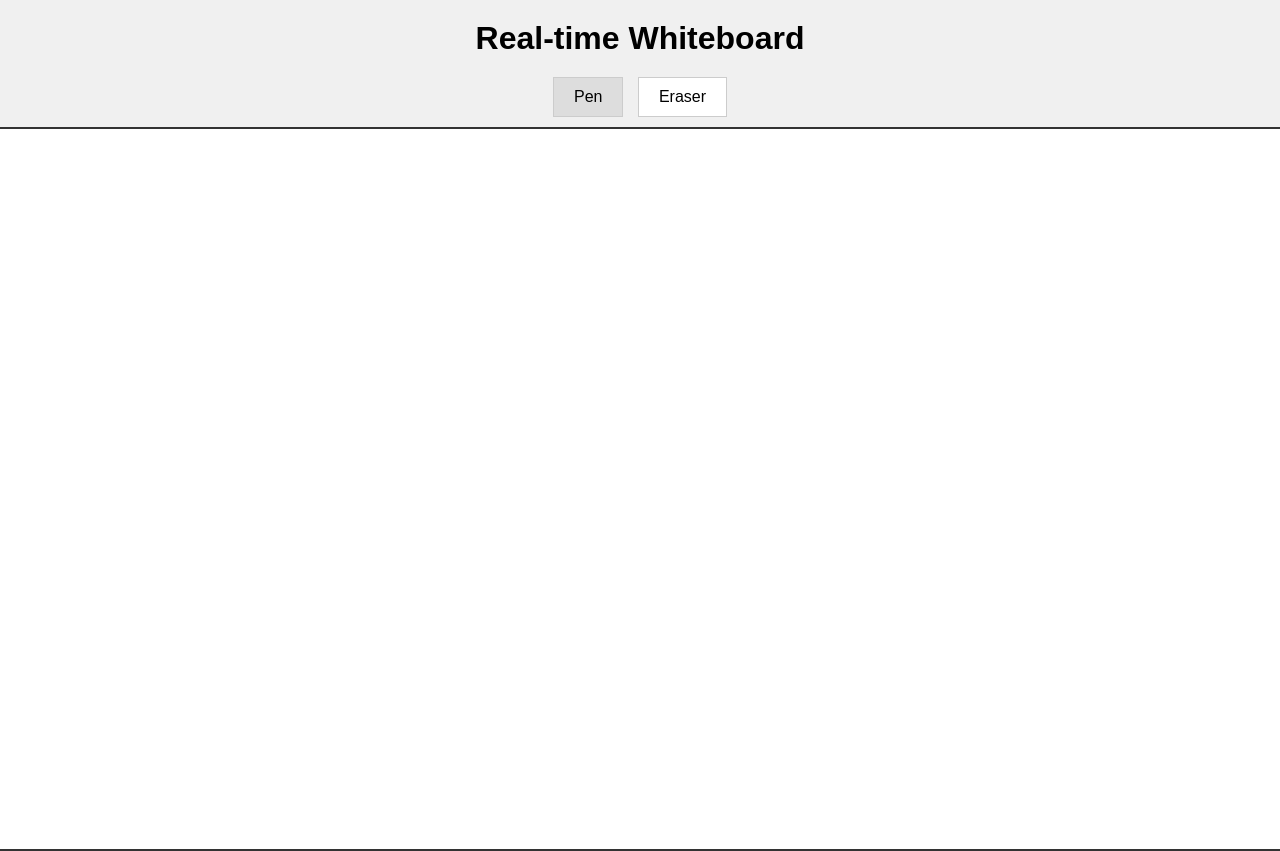
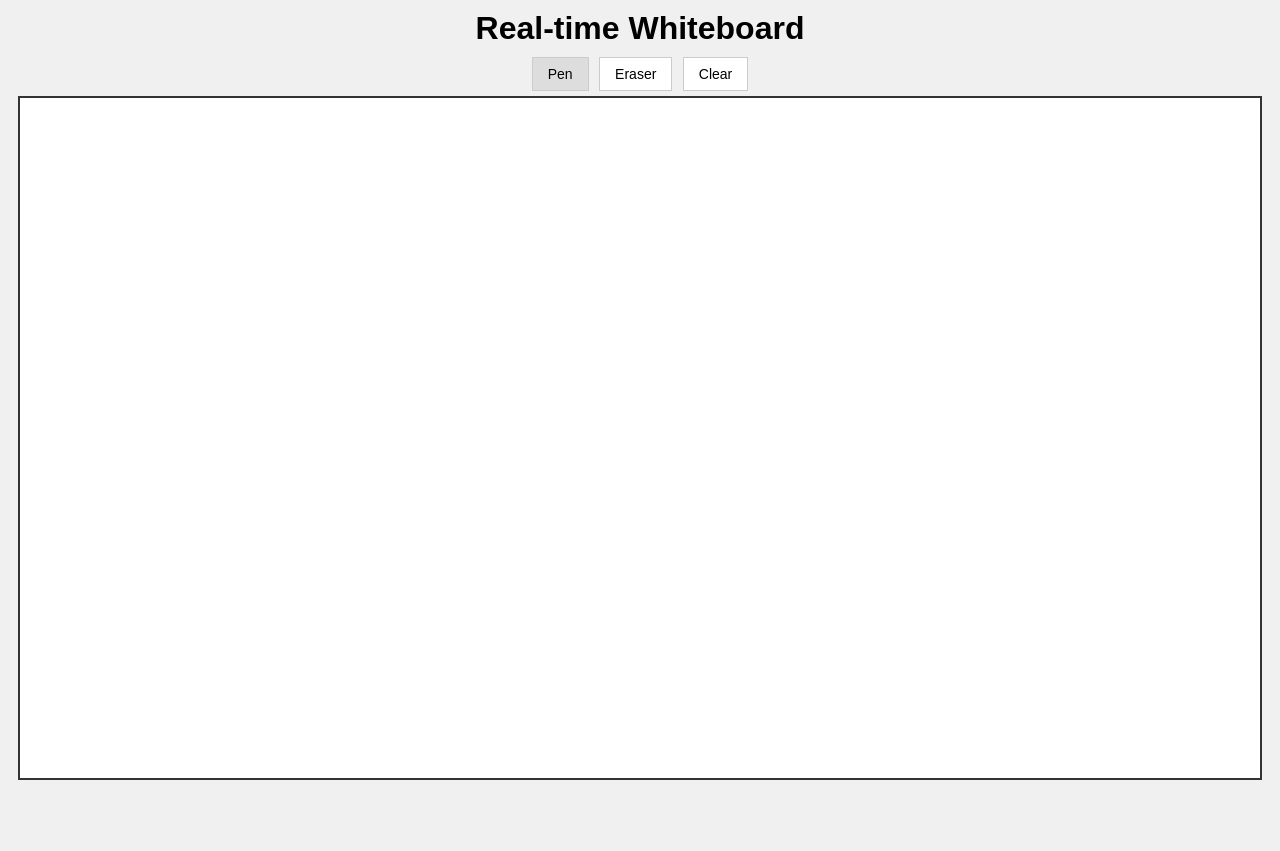
Before and after one commit to chrisjune/whiteboard, a website: page public/index.html in a window 1280 px wide. After the commit the page ends 800 px from the top, so only its background shows below. Drawn offline with Linux system fonts and the light colour scheme.

Commit message:
first commit

```diff
--- a/package.json
+++ b/package.json
@@ -4,7 +4,7 @@
   "description": "",
   "main": "index.js",
   "scripts": {
-    "test": "exit 1",
+    "test": "playwright test",
     "start": "node server.js"
   },
   "keywords": [],
@@ -13,5 +13,8 @@
   "dependencies": {
     "express": "^5.1.0",
     "ws": "^8.18.3"
+  },
+  "devDependencies": {
+    "@playwright/test": "^1.54.1"
   }
 }
--- a/public/index.html
+++ b/public/index.html
@@ -12,6 +12,7 @@
     <div class="toolbar">
         <button id="pen">Pen</button>
         <button id="eraser">Eraser</button>
+        <button id="clear">Clear</button>
     </div>
     <canvas id="whiteboard"></canvas>
 
--- a/public/main.js
+++ b/public/main.js
@@ -3,6 +3,7 @@ const canvas = document.getElementById('whiteboard');
 const ctx = canvas.getContext('2d');
 const penBtn = document.getElementById('pen');
 const eraserBtn = document.getElementById('eraser');
+const clearBtn = document.getElementById('clear');
 
 // --- WebSocket Connection ---
 const protocol = window.location.protocol === 'https:' ? 'wss:' : 'ws:';
@@ -16,6 +17,8 @@ ws.onmessage = (event) => {
     const data = JSON.parse(event.data);
     if (data.type === 'draw') {
         drawLine(data.x0, data.y0, data.x1, data.y1, data.color, data.lineWidth);
+    } else if (data.type === 'clear') {
+        clearCanvas();
     }
 };
 
@@ -46,6 +49,11 @@ eraserBtn.addEventListener('click', () => {
 
 // Set pen as default active tool
 penBtn.classList.add('active');
+
+clearBtn.addEventListener('click', () => {
+    // Send a clear message to the server
+    ws.send(JSON.stringify({ type: 'clear' }));
+});
 
 // --- Drawing Logic ---
 function startDrawing(e) {
@@ -94,6 +102,10 @@ function drawLine(x0, y0, x1, y1, color, width) {
     ctx.closePath();
 }
 
+function clearCanvas() {
+    ctx.clearRect(0, 0, canvas.width, canvas.height);
+}
+
 canvas.addEventListener('mousedown', startDrawing);
 canvas.addEventListener('mouseup', stopDrawing);
 canvas.addEventListener('mouseout', stopDrawing); // Stop if mouse leaves canvas
--- a/public/style.css
+++ b/public/style.css
@@ -1,28 +1,33 @@
+
+html, body {
+    height: 100%;
+    margin: 0;
+    overflow: hidden;
+}
 
 body {
     font-family: sans-serif;
     display: flex;
     flex-direction: column;
     align-items: center;
-    margin: 0;
     background-color: #f0f0f0;
 }
 
 h1 {
-    margin: 20px 0;
+    margin: 10px 0;
 }
 
 .toolbar {
-    margin-bottom: 10px;
+    margin-bottom: 5px;
 }
 
 button {
-    padding: 10px 20px;
-    font-size: 16px;
+    padding: 8px 15px;
+    font-size: 14px;
     cursor: pointer;
     border: 1px solid #ccc;
     background-color: #fff;
-    margin: 0 5px;
+    margin: 0 3px;
 }
 
 button.active {
@@ -33,4 +38,6 @@ canvas {
     border: 2px solid #333;
     background-color: #fff;
     cursor: crosshair;
+    width: calc(100vw - 40px);
+    height: calc(100vh - 120px);
 }
```
Also changed, not shown: server.js (+11 -0 lines), 1 other file.
